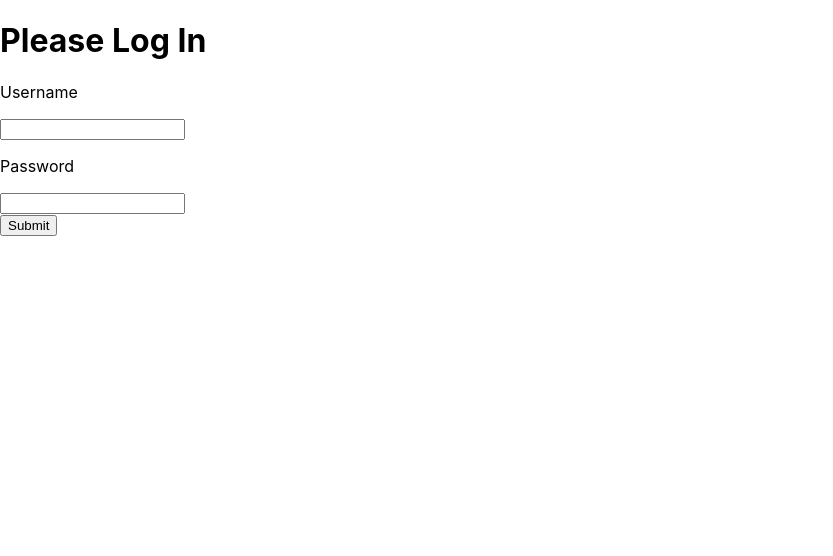
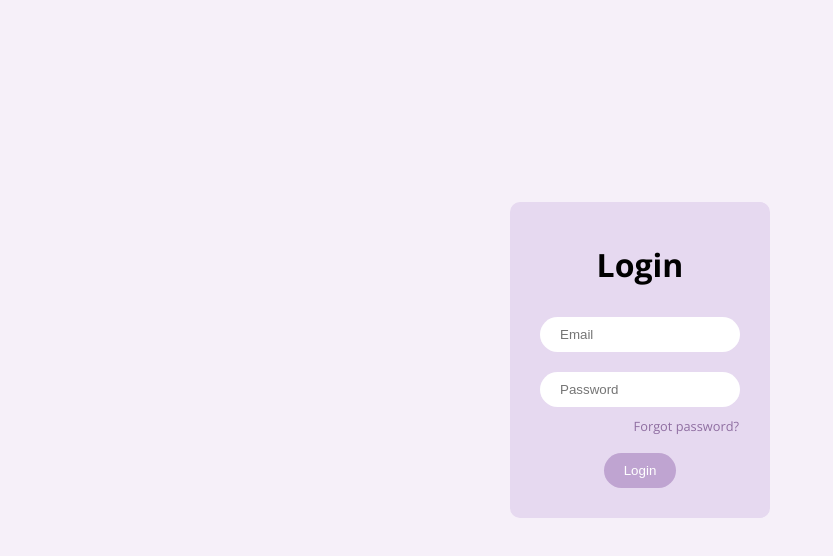
Before and after one commit to dinhplnguyen/habitio, a React (Create React App) app: page / in a window 1280 px wide. Shown: the top 556 px of the page, without its empty margins (0-833 px from the left). Built offline with nearby package versions, Linux system fonts and the light colour scheme; the HTML template or start-up script is replaced by a standard one.

Commit message:
custome login page

```diff
--- a/src/App.js
+++ b/src/App.js
@@ -3,7 +3,7 @@ import './App.css';
 import { useState, useEffect } from 'react';
 import { BrowserRouter as Router, Routes, Route, Redirect } from 'react-router-dom'
 
-import Login from './components/login';
+import Login from './components/login/Login';
 import Token from './components/Token';
 import Dashboard from './components/dashboard';
 
--- /dev/null
+++ b/src/components/login/Login.css
@@ -0,0 +1,93 @@
+/*===== GOOGLE FONTS =====*/
+@import url("https://fonts.googleapis.com/css2?family=Open+Sans:wght@400;600;700&display=swap");
+
+/*===== VARIABLES CSS =====*/
+:root {
+  /*===== Colores =====*/
+  --first-color: #dbc7e6;
+  --first-color-dark: #bfa4d1;
+  --first-color-darker: #a78dbd;
+  --first-color-darkest: #8f6ea1;
+  --first-color-light: #e6d9f0;
+  --first-color-lighter: #f0eaf6;
+  --first-color-lighten: #f6f0f9;
+
+  /*=== Font and typography ===*/
+  --body-font: "Open Sans", sans-serif;
+  --h1-font-size: 1.5rem;
+  --normal-font-size: 1rem;
+  --small-font-size: 0.8rem;
+  --big-font-size: 2rem;
+}
+
+body {
+  font-family: var(--body-font);
+  background-color: var(--first-color-lighten);
+  margin: 0;
+  padding: 0;
+}
+
+/*=== LOGIN ===*/
+.login {
+  display: flex;
+  justify-content: center;
+  align-items: center;
+  min-height: 90vh;
+}
+
+.login__content {
+  display: flex;
+  flex-direction: column;
+}
+
+.login__form {
+  display: flex;
+  flex-direction: column;
+  justify-content: center;
+  align-items: center;
+  background-color: var(--first-color-light);
+  border-radius: 10px;
+  padding: 20px;
+}
+
+.input__field {
+  display: flex;
+  align-items: center;
+  padding: 10px;
+  border: none;
+}
+
+input {
+  border: none;
+  border-radius: 30px;
+  padding: 10px 20px;
+  width: 10rem;
+  background-color: white;
+  outline: none;
+}
+
+.login__forgot {
+  text-align: right;
+  width: 100%;
+  font-size: var(--small-font-size);
+  color: var(--first-color-darkest);
+  text-decoration: none;
+  transition: 0.3s ease;
+  margin-bottom: 0.5rem;
+  padding-right: 22px;
+}
+
+.login__button {
+  border: none;
+  border-radius: 30px;
+  padding: 10px 20px;
+  margin: 10px 0;
+  outline: none;
+  color: white;
+  background-color: var(--first-color-dark);
+  transition: 0.3s ease;
+}
+
+.login__button:hover {
+  background-color: var(--first-color-darker);
+}
--- a/src/components/login.js
+++ b/src/components/login/Login.js
@@ -1,5 +1,7 @@
 import React, { useState } from 'react';
 import PropTypes from 'prop-types';
+
+import './Login.css';
 
 async function loginUser(credentials) {
   return await fetch('https://habits-tracker-dinhplnguyen.vercel.app/login', {
@@ -46,22 +48,35 @@ export default function Login({ setToken }) {
   }
 
   return (
-    <div className="login-wrapper">
-      <h1>Please Log In</h1>
-      <form onSubmit={handleSubmit}>
+    <>
+      <div className="login">
+        <div className="login__content">
+
+          <form onSubmit={handleSubmit} className="login__form">
+            <h1>Login</h1>
+
+            <div className="input__field">
               <label>
-          <p>Username</p>
-          <input type="text" onChange={e => setEmail(e.target.value)} />
+                <input type="email" className="login__input" placeholder="Email" onChange={e => setEmail(e.target.value)} />
               </label>
+            </div>
+
+            <div className="input__field">
               <label>
-          <p>Password</p>
-          <input type="password" onChange={e => setPassword(e.target.value)} />
+                <input type="password" className="login__input" placeholder="Password" onChange={e => setPassword(e.target.value)} />
               </label>
-        <div>
-          <button type="submit">Submit</button>
             </div>
+
+            <a href="/forgot" className="login__forgot">Forgot password?</a>
+
+            <button className="login__button" type="submit">Login</button>
+
+
           </form>
+
         </div>
+      </div>
+    </>
   )
 }
 
```
Lines whose indentation alone changed are shown as unchanged.
